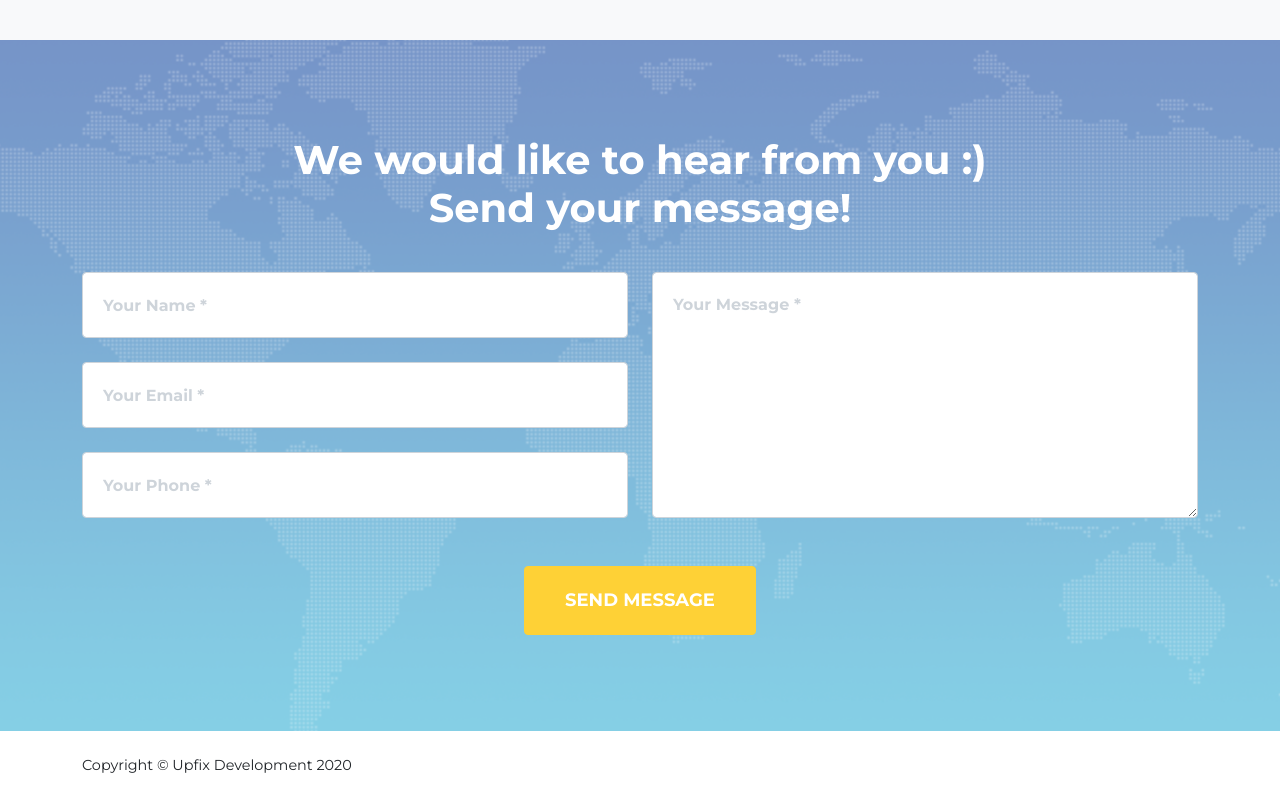
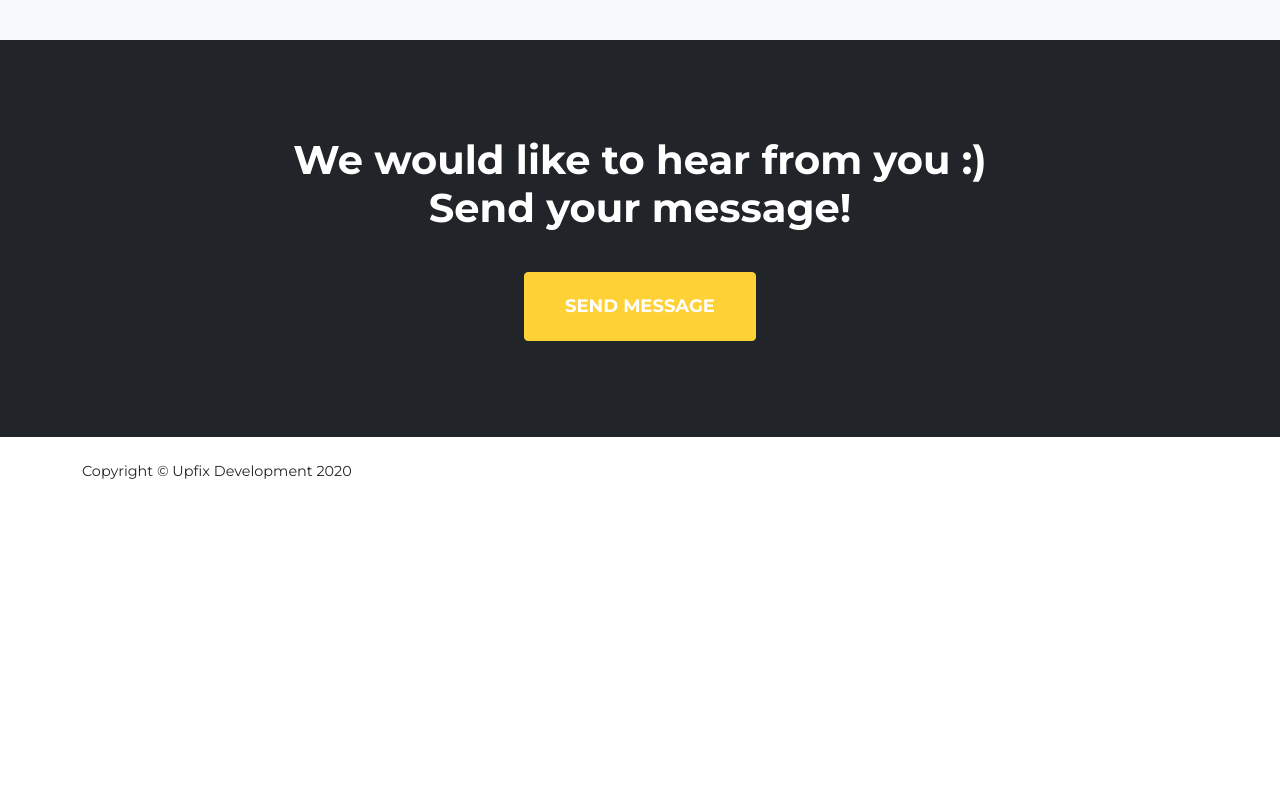
Before and after one commit to up-fix/up-fix.github.io, a plain HTML site: page index.html in a window 1280 px wide. Shown: the part 4886-5686 px from the top of the page. After the commit the page ends 5392 px from the top, so only its background shows below. Drawn offline with nearby package versions, Linux system fonts and the light colour scheme; a web font is replaced by a local one.

Commit message:
final report added

```diff
--- a/index.html
+++ b/index.html
@@ -247,28 +247,6 @@
                     <h2 class="section-heading">We would like to hear from you :)<br>Send your message!</h2><br>
                 </div>
                 <form id="contactForm" action="mailto:upfix.cs@gmail.com" method="post" enctype="text/plain" >
-                    <div class="row align-items-stretch mb-5">
-                        <div class="col-md-6">
-                            <div class="form-group">
-                                <input class="form-control" id="name" type="text" placeholder="Your Name *" required="required"  />
-                                <p class="help-block text-danger"></p>
-                            </div>
-                            <div class="form-group">
-                                <input class="form-control" id="email" type="email" placeholder="Your Email *" required="required"  />
-                                <p class="help-block text-danger"></p>
-                            </div>
-                            <div class="form-group mb-md-0">
-                                <input class="form-control" id="phone" type="tel" placeholder="Your Phone *" required="required" />
-                                <p class="help-block text-danger"></p>
-                            </div>
-                        </div>
-                        <div class="col-md-6">
-                            <div class="form-group form-group-textarea mb-md-0">
-                                <textarea input class="form-control" id="message" placeholder="Your Message *" required="required" ></textarea>
-                                <p class="help-block text-danger"></p>
-                            </div>
-                        </div>
-                    </div>
                     <div class="text-center">
                         <div id="success"></div>
                         <button class="btn btn-primary btn-xl text-uppercase" id="sendMessageButton" type="submit">Send Message</button>
```
Also changed, not shown: assets/img/map-image.png (deleted), 1 other file.
